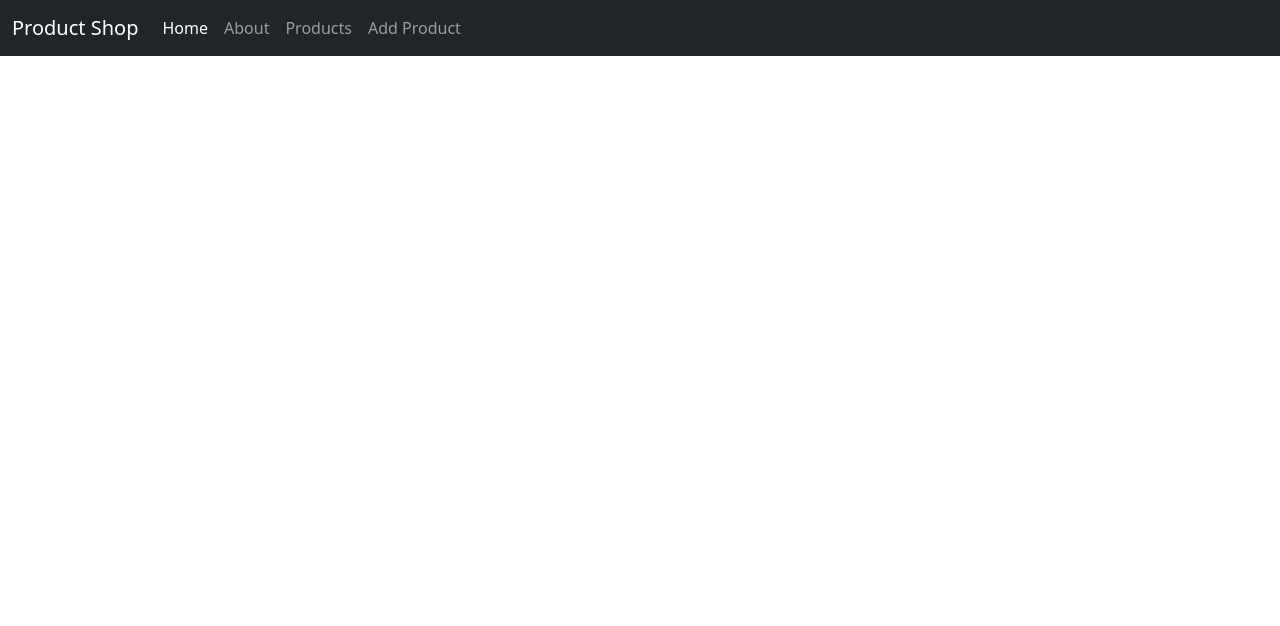
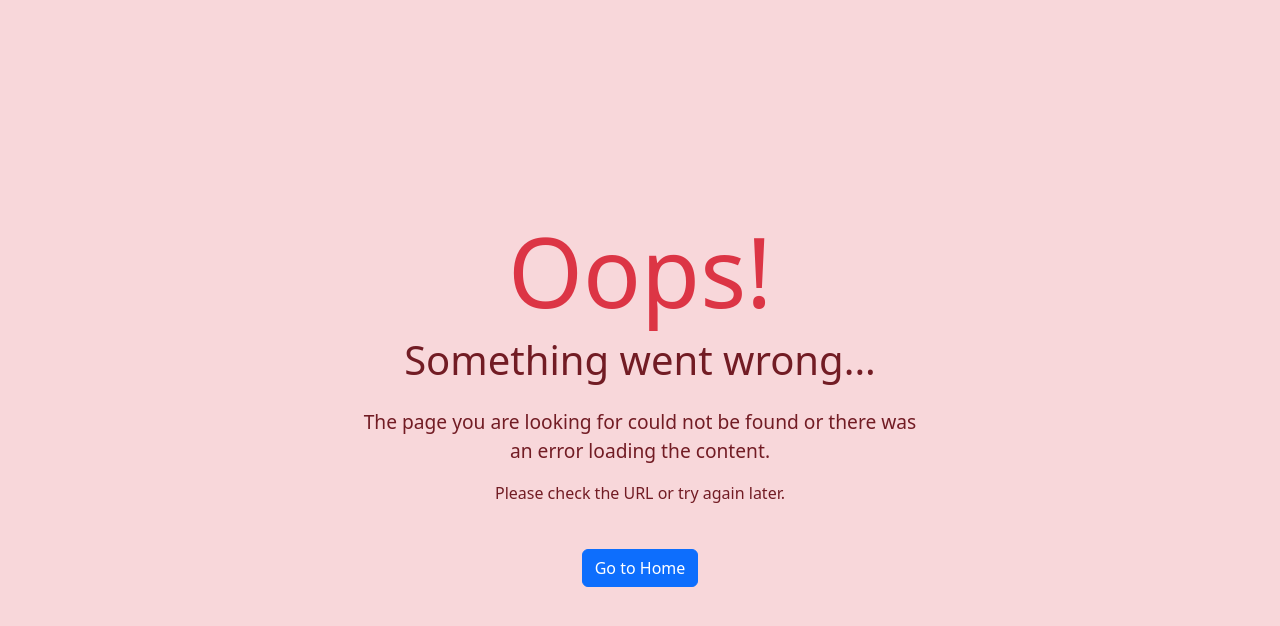
Before and after one commit to Youssef-Yasser-Mahmoud/Products_WebSite, a Vue app: page /products/1 in a window 1280 px wide. Shown: the top 626 px of the page. Built offline with nearby package versions, Linux system fonts and the light colour scheme.

Commit message:
Create Error Page with routes

```diff
--- a/src/App.vue
+++ b/src/App.vue
@@ -1,5 +1,5 @@
 <template>
-  <nav class="navbar navbar-expand-lg navbar-dark bg-dark">
+  <nav class="navbar navbar-expand-lg navbar-dark bg-dark" v-show="!$route.meta.hideNavBar">
     <div class="container-fluid">
       <router-link class="navbar-brand" to="/">Product Shop</router-link>
       <button
--- /dev/null
+++ b/src/components/ErrorPage.vue
@@ -0,0 +1,51 @@
+<template>
+  <div class="error-page">
+    <div class="container text-center">
+      <h1 class="display-1 text-danger">Oops!</h1>
+      <h2 class="mb-4">Something went wrong...</h2>
+      <p class="lead">
+        The page you are looking for could not be found or there was an error loading the content.
+      </p>
+      <p class="mb-4">Please check the URL or try again later.</p>
+      <router-link to="/" class="btn btn-primary">Go to Home</router-link>
+    </div>
+  </div>
+</template>
+
+<script>
+export default {
+  name: "ErrorPage",
+};
+</script>
+
+<style scoped>
+.error-page {
+  min-height: 100vh;
+  display: flex;
+  align-items: center;
+  justify-content: center;
+  background-color: #f8d7da;
+  color: #721c24;
+}
+
+.container {
+  max-width: 600px;
+  text-align: center;
+}
+
+h1 {
+  font-size: 6rem;
+}
+
+h2 {
+  font-size: 2.5rem;
+}
+
+.lead {
+  font-size: 1.2rem;
+}
+
+.btn {
+  margin-top: 20px;
+}
+</style>
--- a/src/index.js
+++ b/src/index.js
@@ -5,6 +5,7 @@ const Home = () => import('./components/Home.vue');
 const Products = () => import('./components/Products.vue');
 const About = () => import('./components/About.vue');
 const newProduct = () => import('./components/newProduct.vue');
+const ErrorPage = () => import('./components/ErrorPage.vue');
 
 const routes = [
   {
@@ -27,6 +28,14 @@ const routes = [
     name: 'newProduct',
     component: newProduct,
   },
+  {
+    path: '/:pathMatch(.*)*',
+    name: 'ErrorPage',
+    component: ErrorPage,
+    meta: {
+      hideNavBar: true
+    }
+  },
 ];
 
 const router = createRouter({
```
